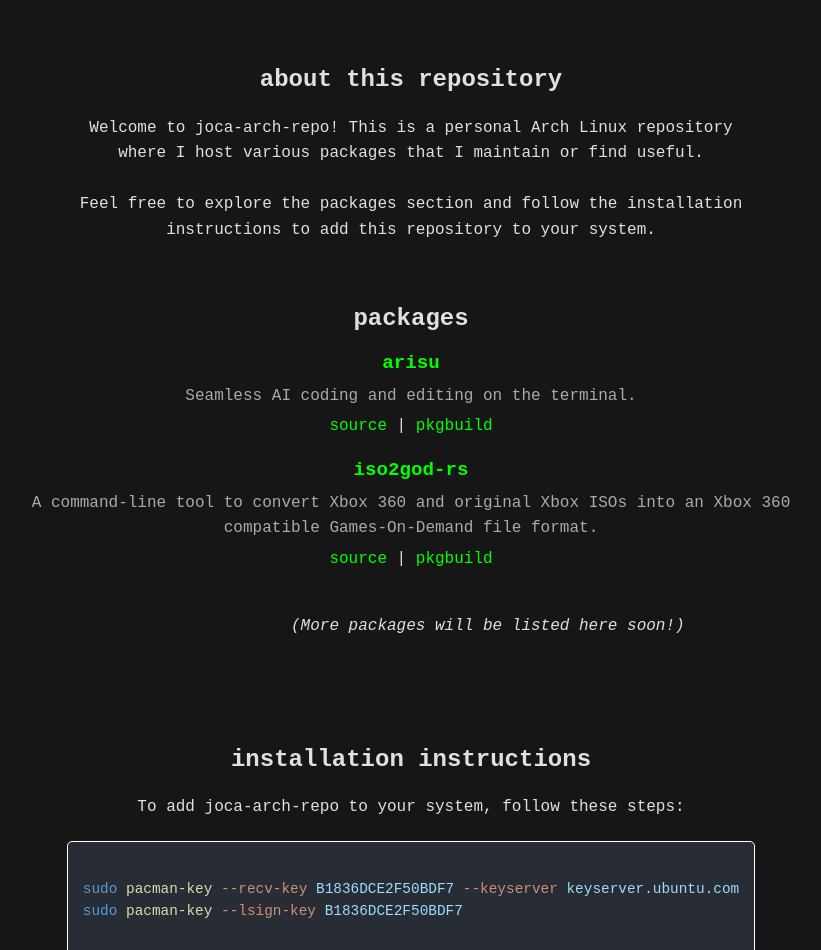
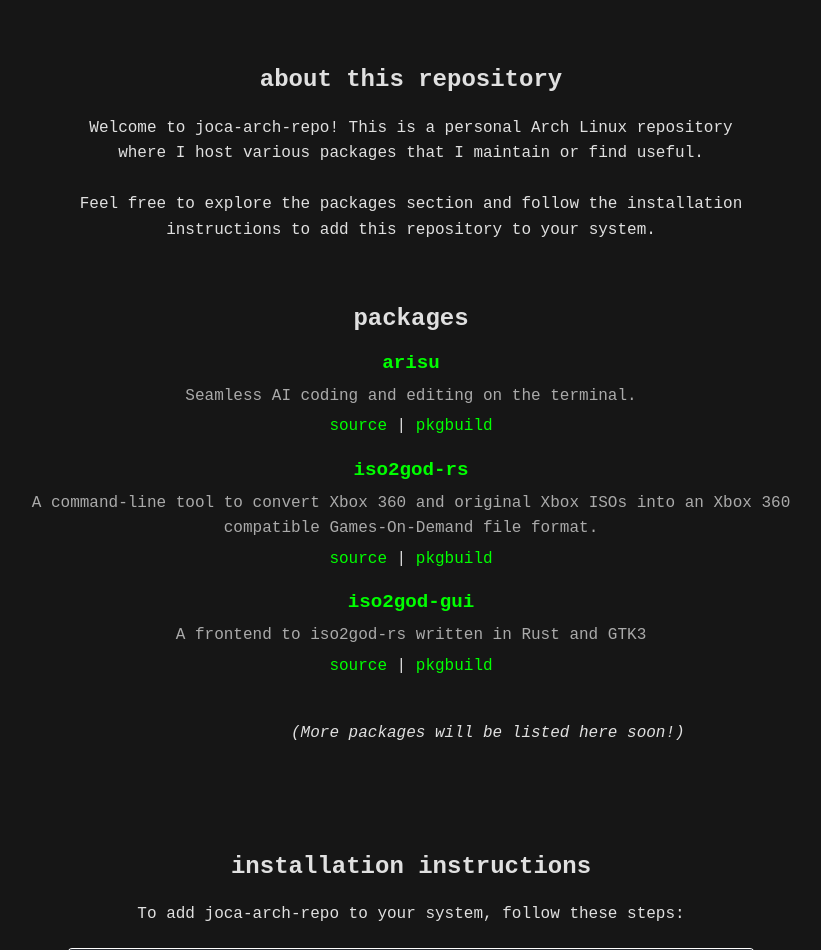
Before and after one commit to Jocadbz/joca-arch-repo, a plain HTML site: page index.html in a window 1280 px wide. Shown: the part 150-1100 px from the top of the page, without its empty margins (229-1050 px from the left). Drawn offline with Linux system fonts and the light colour scheme.

Commit message:
Update index.html

```diff
--- a/index.html
+++ b/index.html
@@ -242,7 +242,12 @@
                 <div class="package-item">
                     <h3>iso2god-rs</h3>
                     <p>A command-line tool to convert Xbox 360 and original Xbox ISOs into an Xbox 360 compatible Games-On-Demand file format.</p>
-                    <a href="https://github.com/iliazeus/iso2god-rs" target="_blank">source</a> | <a href="#" target="_blank">pkgbuild</a>
+                    <a href="https://github.com/iliazeus/iso2god-rs" target="_blank">source</a> | <a href="https://github.com/Jocadbz/joca-arch-repo/blob/main/PKGBUILDS/iso2god-rs/PKGBUILD" target="_blank">pkgbuild</a>
+                </div>
+                <div class="package-item">
+                    <h3>iso2god-gui</h3>
+                    <p>A frontend to iso2god-rs written in Rust and GTK3</p>
+                    <a href="https://github.com/Jocadbz/iso2god-rs-gui" target="_blank">source</a> | <a href="https://github.com/Jocadbz/joca-arch-repo/blob/main/PKGBUILDS/iso2god-gui/PKGBUILD" target="_blank">pkgbuild</a>
                 </div>
             </div>
             <p>
```
